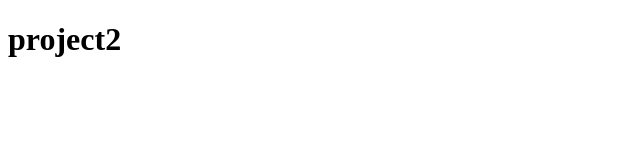
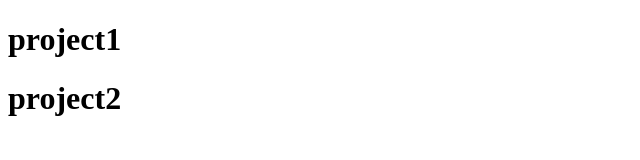
Before and after one commit to YuIy5209/cssproject, a plain HTML site: page index.html in a window 1280 px wide. Shown: the whole page, without its empty margins (0-640 px from the left). Drawn offline with Linux system fonts and the light colour scheme.

Commit message:
Update index.html

```diff
--- a/index.html
+++ b/index.html
@@ -7,6 +7,7 @@
   <title>Document</title>
 </head>
 <body>
+  <h1>project1</h1>
   <h1>project2</h1>
 </body>
 </html>
```
